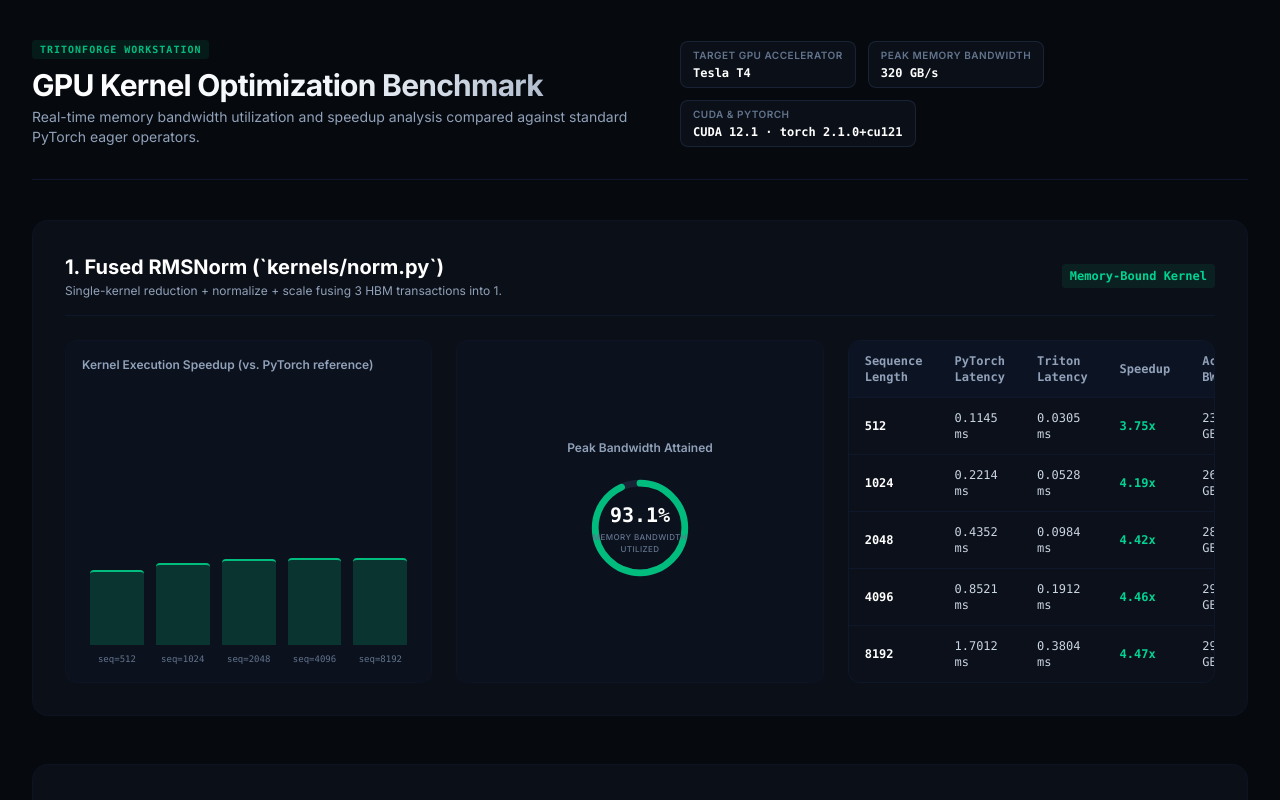
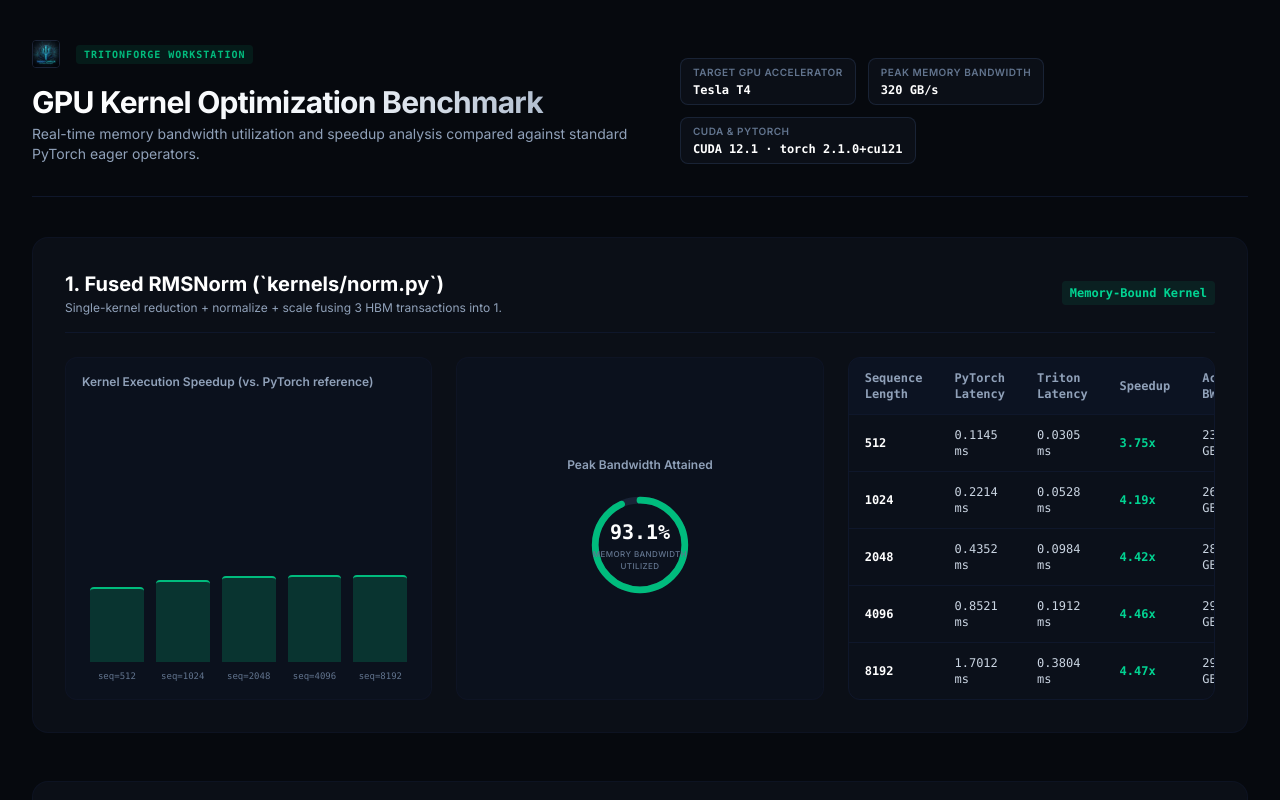
Before and after one commit to Gaurav711cgu/Tritonforge, a Next.js app: page / in a window 1280 px wide. Shown: the top 800 px of the page. Built offline with nearby package versions, Linux system fonts and the light colour scheme.

Commit message:
style: update layout and dashboard typography

```diff
--- a/src/app/layout.tsx
+++ b/src/app/layout.tsx
@@ -13,8 +13,8 @@ const geistMono = Geist_Mono({
 });
 
 export const metadata: Metadata = {
-  title: "Create Next App",
-  description: "Generated by create next app",
+  title: "TritonForge | GPU Kernel Optimization Dashboard",
+  description: "High-performance Triton GPU kernel benchmarks for RMSNorm, SwiGLU, and FlashAttention.",
 };
 
 export default function RootLayout({
--- a/src/app/page.tsx
+++ b/src/app/page.tsx
@@ -103,7 +103,8 @@ export default function BenchmarkDashboard() {
       {/* HEADER */}
       <header className="max-w-7xl mx-auto mb-10 flex flex-col md:flex-row md:items-end justify-between gap-6 border-b border-slate-900 pb-8">
         <div>
-          <div className="flex items-center gap-3 mb-2">
+          <div className="flex items-center gap-4 mb-4">
+            <img src="/logo.png" alt="TritonForge Logo" className="brand-logo-img" />
             <span className="text-[10px] font-bold font-mono tracking-widest text-emerald-500 bg-emerald-500/10 px-2 py-0.5 rounded uppercase">
               TritonForge Workstation
             </span>
```
